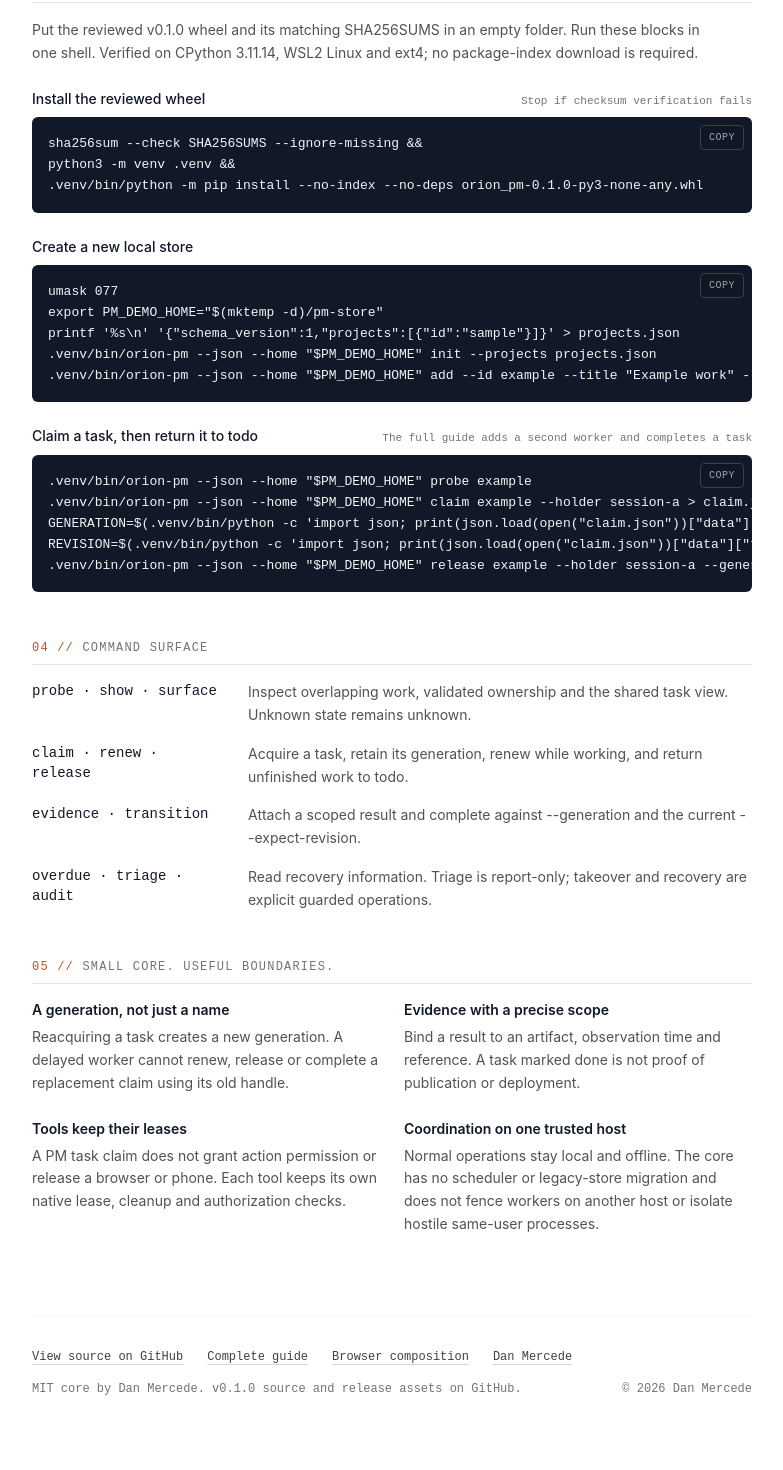
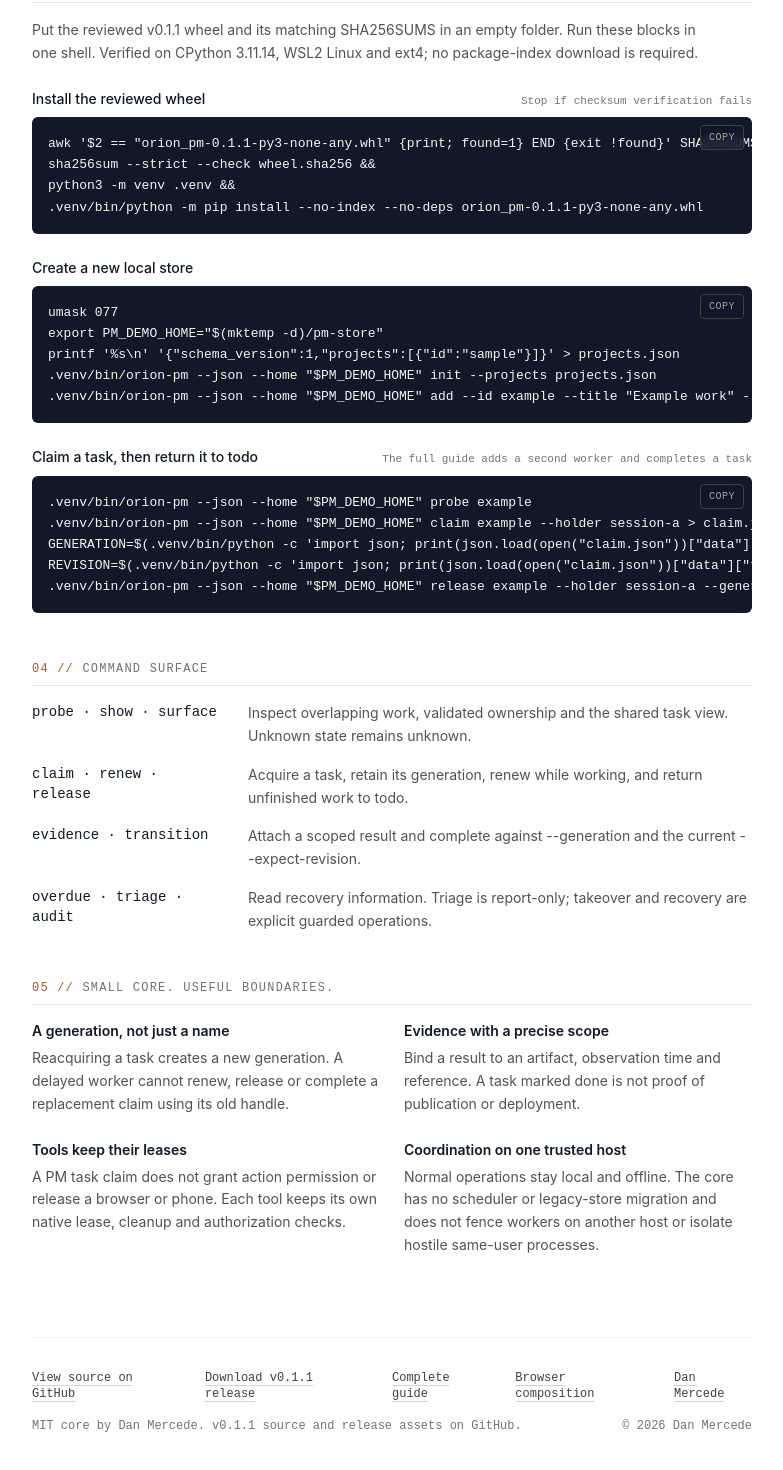
Before and after one commit to OrionArchitekton/orion-pm-site, a React (Vite) app: page / in a window 1280 px wide. Shown: the part 960-2430 px from the top of the page, without its empty margins (248-1031 px from the left). Built offline with nearby package versions, Linux system fonts and the light colour scheme.

Commit message:
fix: verify exact wheel and serve independent site assets

```diff
--- a/constants.ts
+++ b/constants.ts
@@ -22,12 +22,12 @@ export const PRODUCT_DATA: ProductData = {
   },
   "quickstart": {
     "heading": "One store. Two workers. Clear ownership.",
-    "intro": "Put the reviewed v0.1.0 wheel and its matching SHA256SUMS in an empty folder. Run these blocks in one shell. Verified on CPython 3.11.14, WSL2 Linux and ext4; no package-index download is required.",
+    "intro": "Put the reviewed v0.1.1 wheel and its matching SHA256SUMS in an empty folder. Run these blocks in one shell. Verified on CPython 3.11.14, WSL2 Linux and ext4; no package-index download is required.",
     "blocks": [
       {
         "title": "Install the reviewed wheel",
         "note": "Stop if checksum verification fails",
-        "command": "sha256sum --check SHA256SUMS --ignore-missing &&\npython3 -m venv .venv &&\n.venv/bin/python -m pip install --no-index --no-deps orion_pm-0.1.0-py3-none-any.whl"
+        "command": "awk '$2 == \"orion_pm-0.1.1-py3-none-any.whl\" {print; found=1} END {exit !found}' SHA256SUMS > wheel.sha256 &&\nsha256sum --strict --check wheel.sha256 &&\npython3 -m venv .venv &&\n.venv/bin/python -m pip install --no-index --no-deps orion_pm-0.1.1-py3-none-any.whl"
       },
       {
         "title": "Create a new local store",
@@ -118,6 +118,11 @@ export const PRODUCT_DATA: ProductData = {
       "primary": true
     },
     {
+      "label": "Download v0.1.1 release",
+      "url": "https://github.com/OrionArchitekton/orion-pm-oss/releases/tag/v0.1.1",
+      "primary": true
+    },
+    {
       "label": "Complete guide",
       "url": "https://www.danmercede.com/guides/coordinate-local-agents-with-orion-pm",
       "primary": true
@@ -131,5 +136,5 @@ export const PRODUCT_DATA: ProductData = {
       "url": "https://www.danmercede.com"
     }
   ],
-  "footerNote": "MIT core by Dan Mercede. v0.1.0 source and release assets on GitHub."
+  "footerNote": "MIT core by Dan Mercede. v0.1.1 source and release assets on GitHub."
 };
--- a/vite-plugin-bodybake.ts
+++ b/vite-plugin-bodybake.ts
@@ -90,7 +90,7 @@ export function renderBakedBody(data: ProductData): string {
     `<section id="quickstart">`,
     `<h2>${escapeHtml(quickstart.heading)}</h2>`,
     `<p>${escapeHtml(quickstart.intro)}</p>`,
-    ...quickstart.blocks.map(block => `<h3>${escapeHtml(block.title)}</h3><pre><code>${escapeHtml(block.command)}</code></pre>`),
+    ...quickstart.blocks.map(block => `<h3>${escapeHtml(block.title)}</h3>${block.note ? `<p>${escapeHtml(block.note)}</p>` : ""}<pre><code>${escapeHtml(block.command)}</code></pre>`),
     `</section>`,
     `<section>`,
     `<h2>Command surface</h2>`,
```
Also changed, not shown: vercel.json, 2 other files (tests, documents, lock files or other folders).
